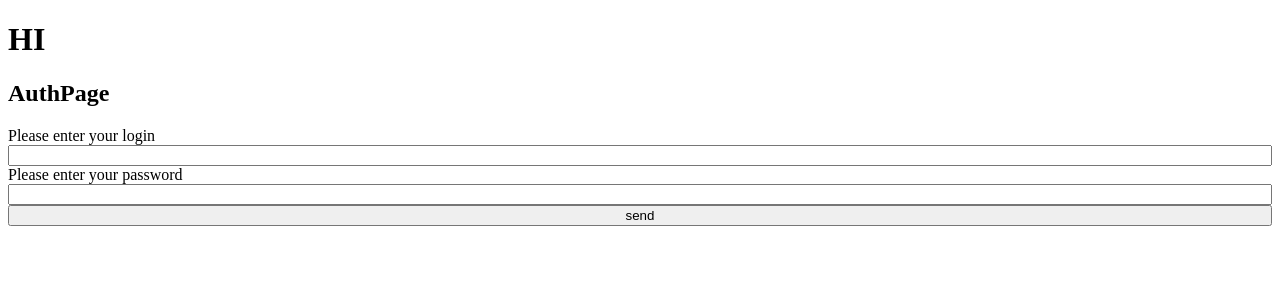
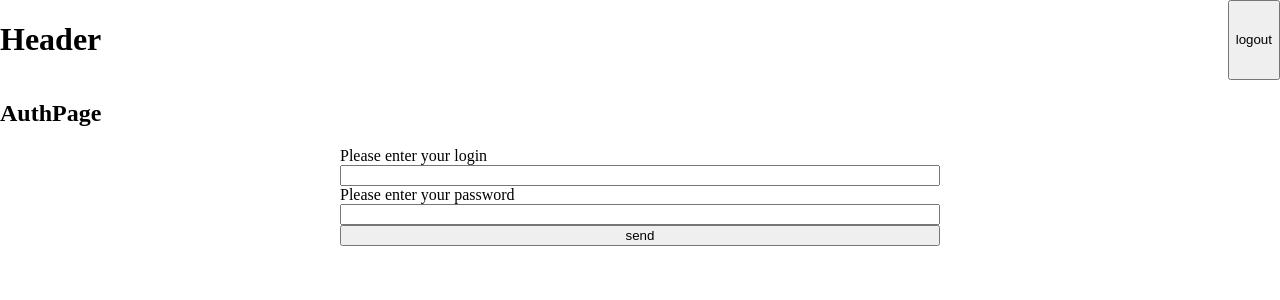
Before and after one commit to NikitaKakurin/dsr-tasks, a React (Create React App) app: page /login in a window 1280 px wide. Shown: the top 300 px of the page. Built offline with nearby package versions, Linux system fonts and the light colour scheme.

Commit message:
feat: add router

```diff
--- a/package.json
+++ b/package.json
@@ -15,7 +15,7 @@
     "react": "^18.2.0",
     "react-dom": "^18.2.0",
     "react-redux": "^8.1.1",
-    "react-router-dom": "^6.14.0",
+    "react-router-dom": "^6.14.1",
     "react-scripts": "5.0.1",
     "react-transition-group": "^4.4.5",
     "typescript": "^4.9.5",
--- a/src/app/slices/authSlice.ts
+++ b/src/app/slices/authSlice.ts
@@ -34,7 +34,6 @@ export const authSlice = createSlice({
   initialState,
   reducers: {
     loginSuccess: (state: IAuthState, { payload }: PayloadAction<TUser>) => {
-      debugger;
       state.role = payload.role;
       state.name = payload.name;
       state.code = 200;
@@ -45,7 +44,6 @@ export const authSlice = createSlice({
       state: IAuthState,
       { payload }: PayloadAction<ILoginError>
     ) => {
-      debugger;
       state.role = "";
       state.name = "";
       state.code = payload.code;
--- a/src/components/App.tsx
+++ b/src/components/App.tsx
@@ -1,12 +1,26 @@
+import { BrowserRouter, Routes, Route } from "react-router-dom";
 import AuthPage from "./AuthPage";
+import MainPage from "./MainPage";
+import ProfilePage from "./ProfilePage";
+import UsersPage from "./UsersPage";
+import { ROUTE_PATHS } from "constants/routePaths";
 
 function App() {
   return (
-    <div className="App">
-      <header className="App-header">
-        <h1>HI</h1>
+    <div className="app">
+      <header className="app-header">
+        <h1>Header</h1>
+        <button>logout</button>
       </header>
-      <AuthPage />
+      <BrowserRouter>
+        <Routes>
+          {/* подстановочный путь */}
+          <Route path={ROUTE_PATHS.main} element={<MainPage />} />
+          <Route path={ROUTE_PATHS.login} element={<AuthPage />} />
+          <Route path={ROUTE_PATHS.profile} element={<ProfilePage />} />
+          <Route path={ROUTE_PATHS.users} element={<UsersPage />} />
+        </Routes>
+      </BrowserRouter>
     </div>
   );
 }
--- a/src/components/AuthPage.tsx
+++ b/src/components/AuthPage.tsx
@@ -1,12 +1,23 @@
-import { useAppDispatch } from "app/hooks";
+import { useAppDispatch, useAppSelector } from "app/hooks";
 import { loginAsync } from "app/slices/authSlice";
-import React from "react";
+import React, { Suspense, useEffect } from "react";
 import ErrorBoundary from "./ErrorBoundary";
+import { useNavigate } from "react-router-dom";
+import { ROUTE_PATHS } from "constants/routePaths";
+
 export default function AuthPage() {
   const dispatch = useAppDispatch();
+  const { role, errorMessage, isError } = useAppSelector(
+    (state) => state.authReducer
+  );
+
+  const navigate = useNavigate();
+  useEffect(() => {
+    if (role) navigate(ROUTE_PATHS.main);
+  }, [navigate, role]);
+
   const handleSubmit = (e: React.FormEvent<HTMLFormElement>) => {
     e.preventDefault();
-    debugger;
     const data = new FormData(e.target as HTMLFormElement);
     const login = data.get("login") as string;
     const password = data.get("password") as string;
@@ -15,8 +26,9 @@ export default function AuthPage() {
   return (
     <>
       <h2>AuthPage</h2>
-      <ErrorBoundary fallback={<h1>ERROR</h1>}>
+      <Suspense fallback={<h3>loading...</h3>}>
         <form className="form-auth" id="form-auth" onSubmit={handleSubmit}>
+          {isError && <p className="error-message">{errorMessage}</p>}
           <label htmlFor="form-auth__login">Please enter your login</label>
           <input type="text" name="login" id="form-auth__login" required />
           <label htmlFor="form-auth__password">
@@ -30,7 +42,7 @@ export default function AuthPage() {
           />
           <button type="submit">send</button>
         </form>
-      </ErrorBoundary>
+      </Suspense>
     </>
   );
 }
--- a/src/components/MainPage.tsx
+++ b/src/components/MainPage.tsx
@@ -1,7 +1,17 @@
-import React from 'react'
+import { useAppSelector } from "app/hooks";
+import { ROUTE_PATHS } from "constants/routePaths";
+import React, { useEffect } from "react";
+import { useNavigate } from "react-router-dom";
 
 export default function MainPage() {
+  const { role } = useAppSelector((state) => state.authReducer);
+  const navigate = useNavigate();
+  useEffect(() => {
+    if (!role) navigate(ROUTE_PATHS.login);
+  }, [navigate, role]);
   return (
-    <div>Page</div>
-  )
+    <>
+      <div>MAINPage</div>
+    </>
+  );
 }
--- a/src/constants/role.ts
+++ b/src/constants/role.ts
@@ -1,4 +1,4 @@
-export enum Role {
+export enum ROLE {
   user = "user",
   admin = "admin",
   empty = "",
--- /dev/null
+++ b/src/constants/routePaths.ts
@@ -0,0 +1,6 @@
+export enum ROUTE_PATHS {
+  users = "users",
+  profile = "profile",
+  main = "/",
+  login = "login",
+}
--- a/src/index.css
+++ b/src/index.css
@@ -1,4 +1,26 @@
+body{
+  margin: 0;
+  padding: 0;
+}
+
+.app{
+  width: 100vw;
+  height: 100vh;
+}
 .form-auth{
   display: flex;
   flex-direction: column;
+  width: 600px;
+  margin-left: auto;
+  margin-right: auto;
 }
+
+.error-message{
+  color:red;
+}
+
+.app-header{
+  width: 100%;
+  display: flex;
+  justify-content: space-between;
+}
--- a/src/models/dbTypes.ts
+++ b/src/models/dbTypes.ts
@@ -1,4 +1,4 @@
-import { Role } from "constants/role";
+import { ROLE } from "constants/role";
 
 export interface IAuthReq {
   login: string;
@@ -7,7 +7,7 @@ export interface IAuthReq {
 
 export interface IAuthState {
   name: string;
-  role: Role[keyof Role];
+  role: ROLE[keyof ROLE];
   code: number;
   errorMessage: string;
   isError: boolean;
```
Also changed, not shown: 1 other file (tests, documents, lock files or other folders).
